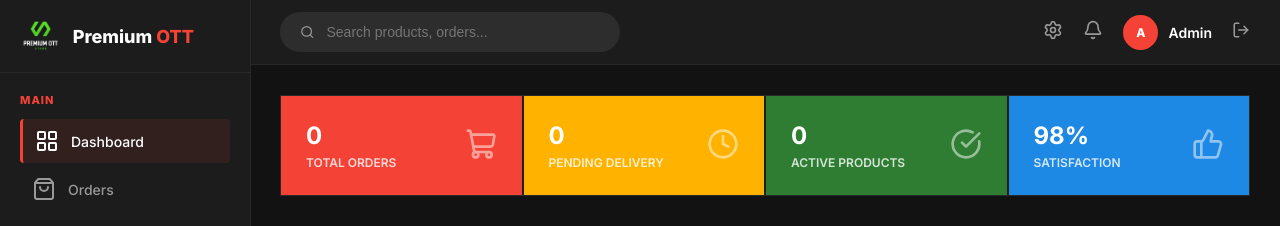
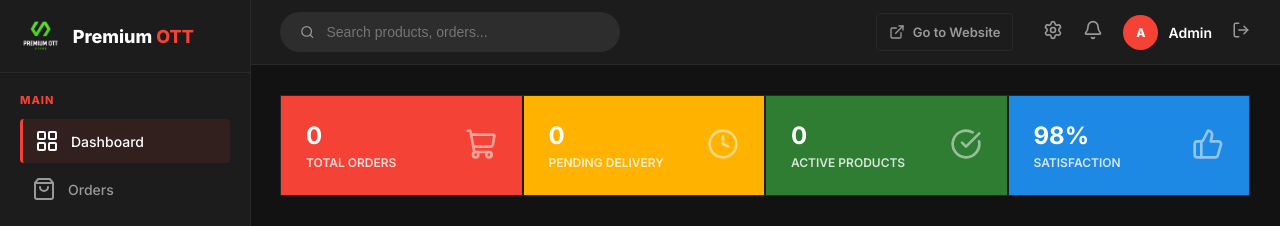
Before and after one commit to kumaranujranchi/premiumott, a PHP site: page /admin/index.php in a window 1280 px wide. Shown: the top 226 px of the page. Run offline with PHP 8.4, Linux system fonts and the light colour scheme; a user stored in the database is signed in; data that the repository does not hold is empty.

Commit message:
Add 'Go to Website' button to admin panel

```diff
--- a/admin/includes/top_nav.php
+++ b/admin/includes/top_nav.php
@@ -5,6 +5,10 @@
     </div>
 
     <div class="nav-actions">
+        <a href="../index.php" class="nav-link" target="_blank"
+            style="display: flex; align-items: center; gap: 8px; font-size: 13px; font-weight: 600; padding: 6px 12px; border: 1px solid var(--border); border-radius: 4px; margin-right: 10px;">
+            <i data-lucide="external-link" style="width: 16px;"></i> Go to Website
+        </a>
         <a href="#" class="nav-link"><i data-lucide="settings" style="width: 20px;"></i></a>
         <a href="#" class="nav-link"><i data-lucide="bell" style="width: 20px;"></i></a>
         <div class="user-profile">
```
